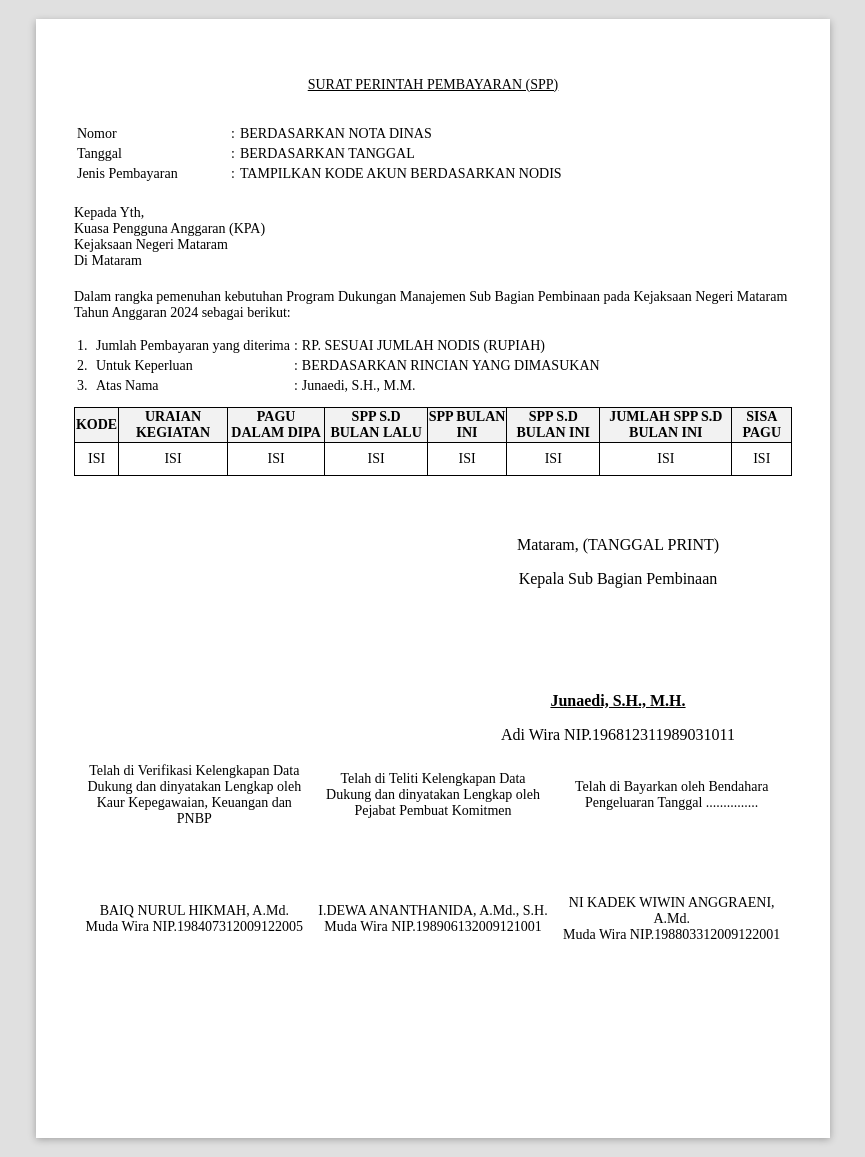
After one commit to rivalscott04/binos, a CodeIgniter 4 app: the page made by app/Views/pencairan/pembinaan/spp.php in a window 1280 px wide. The commit adds this page. Shown: the whole page, without its empty margins (207-1072 px from the left). Run offline with PHP 8.4 and a stand-in for CodeIgniter, Linux system fonts and the light colour scheme; the template is opened without the code that fills it, so the values that code supplies are empty; some libraries are stand-ins or nearby versions.

Commit message:
penambahan flow print laporan

```diff
--- a/app/Config/Routes.php
+++ b/app/Config/Routes.php
@@ -23,6 +23,8 @@ $routes->delete('/akun/pembinaan/index/(:num)', 'Akun::delete/$1');
 //PENCAIRAN PEMBINAAN
 $routes->get('/pencairan/pembinaan/index', 'PencairanPembinaan::index');
 $routes->get('/pencairan/pembinaan/new', 'PencairanPembinaan::new');
+$routes->get('/pencairan/pembinaan/prints', 'PencairanPembinaan::prints');
+$routes->get('/pencairan/pembinaan/detail/(:num)', 'PencairanPembinaan::detail/$1');
 $routes->post('/pencairan/pembinaan/index', 'PencairanPembinaan::create'); //MENGIRIMKAN DATA NEW
 
 $routes->get('/pencairan/pembinaan/edit/(:num)', 'PencairanPembinaan::edit/$1');
--- a/app/Views/pencairan/pembinaan/index.php
+++ b/app/Views/pencairan/pembinaan/index.php
@@ -57,7 +57,7 @@
                                     <td><?= $value->perihal ?></td>
                                     <td class="text text-center">
                                         <!-- DETAIL -->
-                                        <a href="<?= site_url('pencairan/pembinaan/detail/' . $value->id_pencairan_pembinaan) ?>" class="btn btn-warning"><i class="fa-solid fa-eye"></i></a>
+                                        <a href="<?= site_url('pencairan/pembinaan/detail/' . $value->no_kwitansi) ?>" class="btn btn-warning"><i class="fa-solid fa-eye"></i></a>
                                         <!-- EDIT -->
                                         <button type="button" class="btn btn-warning edit-btn" data-id="<?= $value->id_pencairan_pembinaan ?>" data-no_kwitansi="<?= $value->no_kwitansi ?>" data-tanggal="<?= $value->tanggal ?>" data-akun="<?= $value->akun ?>" data-kode_item="<?= $value->kode_item ?>" data-perihal="<?= $value->perihal ?>" data-rincian="<?= $value->rincian ?>" data-volume="<?= $value->volume ?>" data-harga_satuan="<?= $value->harga_satuan ?>" data-toggle="modal" data-target="#editModal"><i class="fa-regular fa-pen-to-square"></i></button>
                                         <!-- DELETE -->
--- /dev/null
+++ b/app/Views/pencairan/pembinaan/spp.php
@@ -0,0 +1,195 @@
+<!DOCTYPE html>
+<html lang="en">
+<head>
+    <meta charset="UTF-8">
+    <title>SPP</title>
+    <link rel="stylesheet" href="<?= base_url('template/assets/css/paper.min.css') ?>">
+    <style>
+        @page {
+            size: A4;
+            margin: 0;
+        }
+
+        body {
+            font-family: Arial, sans-serif;
+        }
+
+        hr {
+            border: 1.5px solid #000;
+            margin-top: 10px;
+        }
+
+        ._center {
+            text-align: center;
+        }
+
+        ._right {
+            text-align: right;
+        }
+
+        ._head  {
+            padding-top: 10px;
+        }
+
+        ._main {
+            font-size: 14px;
+            margin-top: 20px;
+            font-family: "Times New Roman", Times, serif;
+
+        }
+
+        ._no {
+            letter-spacing: 1px;
+        }
+
+        ._note {
+            font-size: 12px;
+            margin-top: 30px;
+        }
+
+        .signature {
+            margin-top: 60px;
+            margin-right: 30px;
+            margin-left: 400px;
+            text-align: center;
+            font-family: "Times New Roman", Times, serif;
+
+        }
+
+        .signature .p {
+            margin: 0;
+        }
+        .table {
+            border-collapse: collapse; /* Menggabungkan border tabel */
+            width: 100%; /* Lebar tabel 100% */
+            margin-top: 10px;
+            font-family: "Times New Roman", Times, serif;
+
+        }
+        .td {
+            border: 1px solid black; /* Menambahkan border pada cell */
+            padding: 8px; /* Memberikan jarak di dalam cell */
+            text-align: center; /* Menyelaraskan teks ke kiri */
+        }
+        .th {
+            border: 1px solid black; /* Menambahkan border pada cell */
+            background-color: #f2f2f2; /* Warna latar belakang untuk header */
+        }
+        .kolom {
+            text-align: center;
+            width: 30%;
+            padding-left: 10px;
+            padding-right: 10px;
+            margin-top: 0px;
+            font-size: 14px;
+            font-family: "Times New Roman", Times, serif;
+
+        }
+    </style>
+</head>
+<body class="A4">
+
+<div class="sheet padding-10mm">
+    <div class="_main">
+        <p class="_center" style="text-decoration: underline; ">SURAT PERINTAH PEMBAYARAN (SPP)</p> <br>
+        <table>
+            <tr>
+                <td style="width: 150px">Nomor</td>
+                <td style="width: 5px">:</td>
+                <td>BERDASARKAN NOTA DINAS</td>
+            </tr>
+            <tr>
+                <td>Tanggal</td>
+                <td>:</td>
+                <td>BERDASARKAN TANGGAL</td>
+            </tr>
+            <tr>
+                <td>Jenis Pembayaran</td>
+                <td>:</td>
+                <td>TAMPILKAN KODE AKUN BERDASARKAN NODIS </td>
+            </tr>
+        </table>
+        <p style="margin-top: 20px;">
+            Kepada Yth,<br>
+            Kuasa Pengguna Anggaran (KPA) <br>
+            Kejaksaan Negeri Mataram <br>
+            Di Mataram
+        </p>
+
+        <p style="margin-top: 20px;">Dalam rangka pemenuhan kebutuhan Program Dukungan Manajemen Sub Bagian Pembinaan pada Kejaksaan Negeri Mataram Tahun Anggaran 2024 sebagai berikut:</p>
+
+        <table>
+            <tr>
+                <td style="width: 15px;">1.</td>
+                <td>Jumlah Pembayaran yang diterima</td>
+                <td>:</td>
+                <td>RP. SESUAI JUMLAH NODIS (RUPIAH)</td>
+            </tr>
+            <tr>
+                <td style="width: 15px;">2.</td>
+                <td>Untuk Keperluan</td>
+                <td>:</td>
+                <td>BERDASARKAN RINCIAN YANG DIMASUKAN </td>
+            </tr>
+            <tr>
+                <td style="width: 15px;">3.</td>
+                <td>Atas Nama</td>
+                <td>:</td>
+                <td>Junaedi, S.H., M.M.</td>
+            </tr>
+        </table>
+
+        <table class="table">
+            <tr class="tr">
+                <th class="th">KODE</th>
+                <th class="th">URAIAN KEGIATAN</th>
+                <th class="th">PAGU DALAM DIPA</th>
+                <th class="th">SPP S.D BULAN LALU</th>
+                <th class="th">SPP BULAN INI</th>
+                <th class="th">SPP S.D BULAN INI</th>
+                <th class="th">JUMLAH SPP S.D BULAN INI</th>
+                <th class="th">SISA PAGU</th>
+            </tr>
+            <tr>
+                <td class="td">ISI</td>
+                <td class="td">ISI</td>
+                <td class="td">ISI</td>
+                <td class="td">ISI</td>
+                <td class="td">ISI</td>
+                <td class="td">ISI</td>
+                <td class="td">ISI</td>
+                <td class="td">ISI</td>
+            </tr>
+        </table>
+    </div>
+
+    <div class="signature">
+        <p>Mataram, (TANGGAL PRINT)</p>
+        <p>Kepala Sub Bagian Pembinaan</p>
+        <br><br><br><br>
+        <p style="text-decoration: underline;"><strong>Junaedi, S.H., M.H.</strong></p>
+        <p>Adi Wira NIP.196812311989031011</p>
+    </div>
+    <table>
+        <tr>
+            <td class="kolom">Telah di Verifikasi Kelengkapan Data Dukung dan dinyatakan Lengkap oleh Kaur Kepegawaian, Keuangan dan PNBP</td>
+            <td class="kolom">Telah di Teliti Kelengkapan Data Dukung dan dinyatakan Lengkap oleh Pejabat Pembuat Komitmen </td>
+            <td class="kolom">Telah di Bayarkan oleh Bendahara Pengeluaran Tanggal ...............</td>
+        </tr>
+        <tr class="kolom">
+            <td><br><br><br><br>BAIQ NURUL HIKMAH, A.Md. <br>
+                Muda Wira NIP.198407312009122005
+            </td>
+            <td><br><br><br><br>I.DEWA ANANTHANIDA, A.Md., S.H. <br>
+                Muda Wira NIP.198906132009121001
+            </td>
+            <td><br><br><br><br>NI KADEK WIWIN ANGGRAENI, A.Md. <br>
+                Muda Wira NIP.198803312009122001
+            </td>
+        </tr>
+    </table>
+
+</div>
+
+</body>
+</html>
--- /dev/null
+++ b/public/template/assets/css/paper.min.css
@@ -0,0 +1 @@
+@page{margin:0}body{margin:0}.sheet{margin:0;overflow:hidden;position:relative;box-sizing:border-box;page-break-after:always}body.A3 .sheet{width:297mm;height:419mm}body.A3.landscape .sheet{width:420mm;height:296mm}body.A4 .sheet{width:210mm;height:296mm}body.A4.landscape .sheet{width:297mm;height:209mm}body.A5 .sheet{width:148mm;height:209mm}body.A5.landscape .sheet{width:210mm;height:147mm}body.letter .sheet{width:216mm;height:279mm}body.letter.landscape .sheet{width:280mm;height:215mm}body.legal .sheet{width:216mm;height:356mm}body.legal.landscape .sheet{width:357mm;height:215mm}.sheet.padding-10mm{padding:10mm}.sheet.padding-15mm{padding:15mm}.sheet.padding-20mm{padding:20mm}.sheet.padding-25mm{padding:25mm}@media screen{body{background:#e0e0e0}.sheet{background:#fff;box-shadow:0 .5mm 2mm rgba(0,0,0,.3);margin:5mm auto}}@media print{body.A3.landscape{width:420mm}body.A3,body.A4.landscape{width:297mm}body.A4,body.A5.landscape{width:210mm}body.A5{width:148mm}body.legal,body.letter{width:216mm}body.letter.landscape{width:280mm}body.legal.landscape{width:357mm}}
--- a/public/template/assets/js/custom.js
+++ b/public/template/assets/js/custom.js
@@ -10,6 +10,12 @@
 // Fungsi Hapus
 function hapus(id){
     $('#del-'+id).submit();
+}
+
+function prints(id){
+    console.log(id);
+    document.getElementById('jenisnya').value = id;
+    $('#prints').submit();
 }
 
 //Pagination
```
Also changed, not shown: app/Controllers/PencairanPembinaan.php (+18 -0 lines), app/Models/ModelPencairanPembinaan.php (+7 -0 lines), app/Views/pencairan/pembinaan/detail.php (added, +110 -0 lines), app/Views/pencairan/pembinaan/nodis.php (added, +179 -0 lines), app/Views/pencairan/pembinaan/sptjm.php (added, +181 -0 lines).
